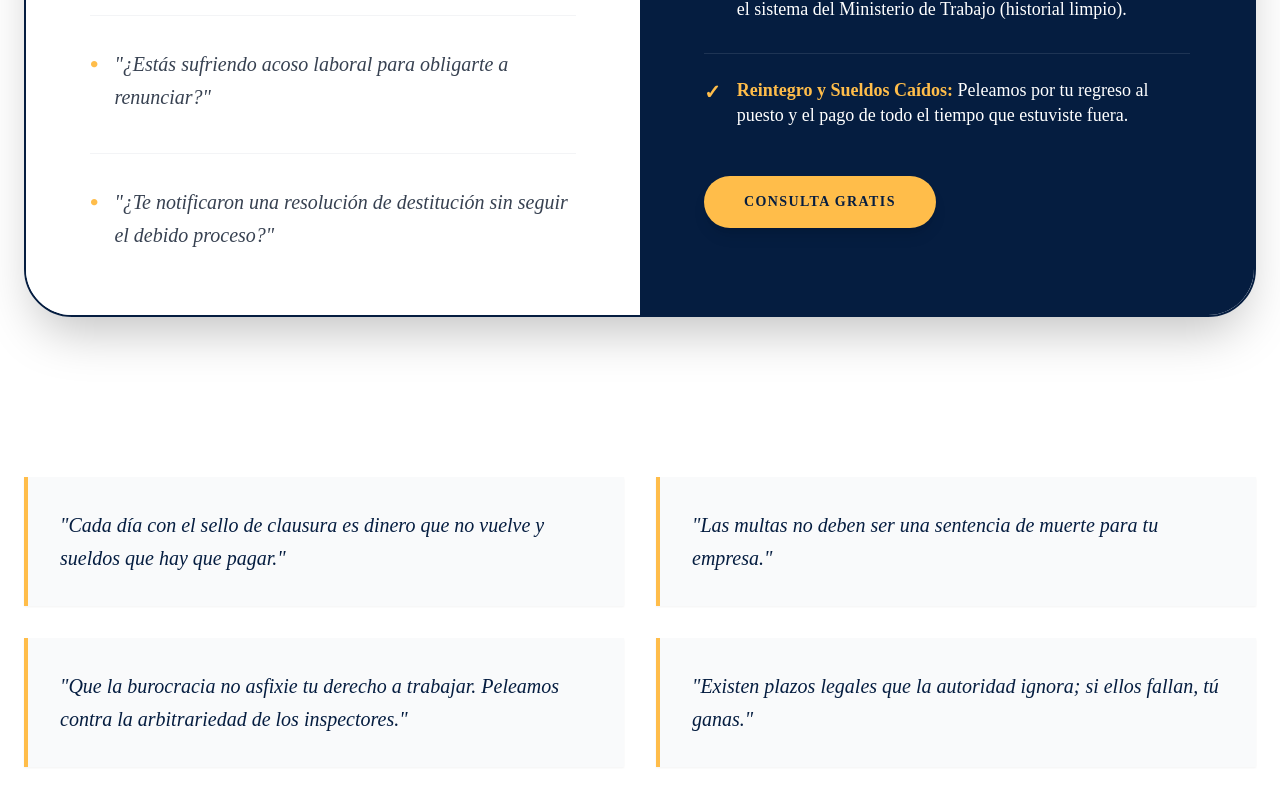
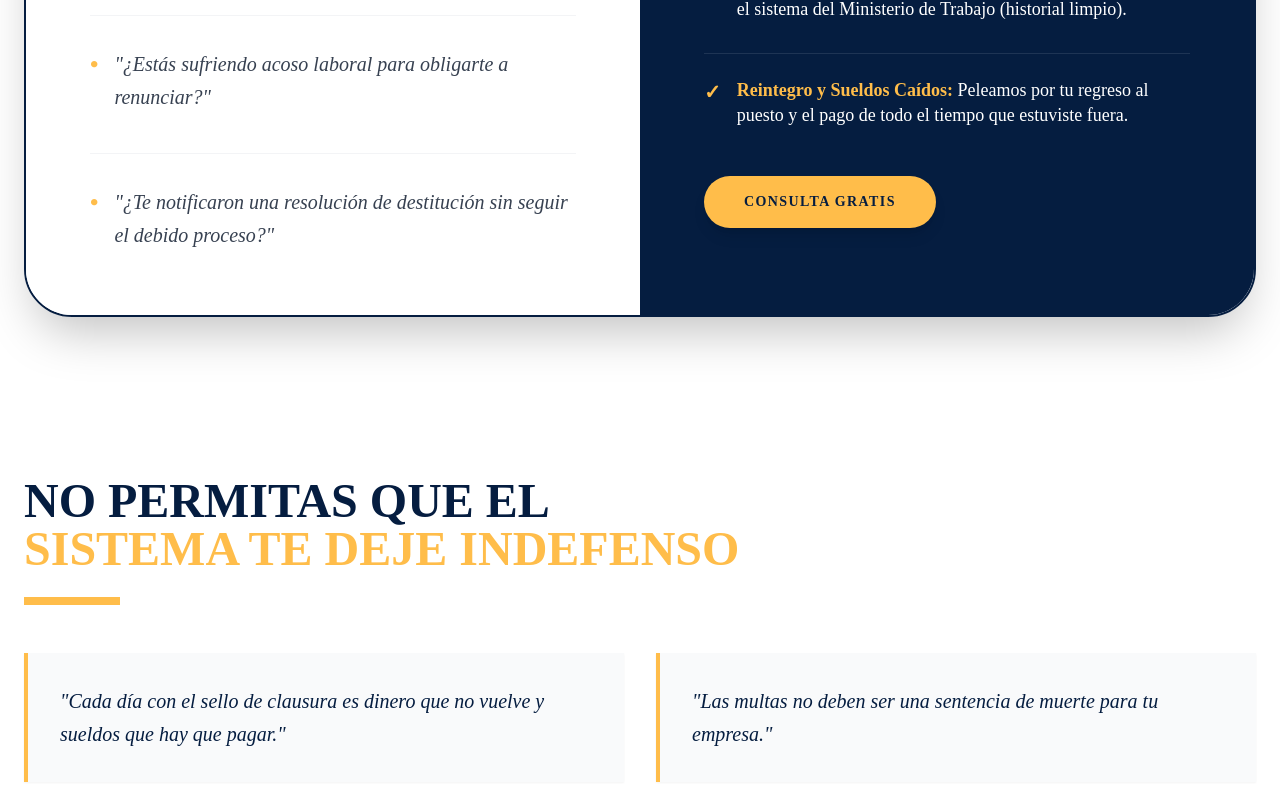
Before and after one commit to DevCardenasS/web-cardenas-saltos, a Next.js app: page /defensa-losep in a window 1280 px wide. Shown: the part 1689-2491 px from the top of the page. Built offline with nearby package versions, Linux system fonts and the light colour scheme.

Commit message:
Update defensa-losep.js

```diff
--- a/pages/defensa-losep.js
+++ b/pages/defensa-losep.js
@@ -46,6 +46,7 @@ export default function DefensaLosep() {
       <section className="max-w-7xl mx-auto px-6 py-24">
         <div className="grid lg:grid-cols-2 gap-0 rounded-[3rem] overflow-hidden shadow-2xl border-2 border-[#051d40]">
 
+          {/* Lado Izquierdo: Dolor */}
           <div className="bg-white p-10 md:p-16 flex flex-col justify-center">
             <h2 className="text-[#051d40] text-4xl md:text-5xl font-black mb-12 uppercase leading-tight">
               ¿Te está sucediendo esto?
@@ -72,6 +73,7 @@ export default function DefensaLosep() {
             </div>
           </div>
 
+          {/* Lado Derecho: Te Ayudamos */}
           <div className="bg-[#051d40] p-10 md:p-16 text-white flex flex-col justify-center">
             <h3 className="text-[#ffbd4a] text-3xl font-black mb-10 uppercase italic">Te ayudamos</h3>
             <ul className="space-y-8 mb-12">
@@ -98,8 +100,16 @@ export default function DefensaLosep() {
         </div>
       </section>
 
-      {/* --- NUEVA SECCIÓN: AGITADORES DE CONCIENCIA --- */}
+      {/* --- SECCIÓN: AGITADORES DE CONCIENCIA CON TÍTULO --- */}
       <section className="max-w-7xl mx-auto px-6 py-16">
+        <div className="mb-12">
+          <h2 className="text-[#051d40] text-3xl md:text-5xl font-black uppercase leading-tight">
+            No permitas que el <br />
+            <span className="text-[#ffbd4a]">sistema te deje indefenso</span>
+          </h2>
+          <div className="w-24 h-2 bg-[#ffbd4a] mt-6"></div>
+        </div>
+
         <div className="grid md:grid-cols-2 gap-8">
           {[
             "Cada día con el sello de clausura es dinero que no vuelve y sueldos que hay que pagar.",
```
